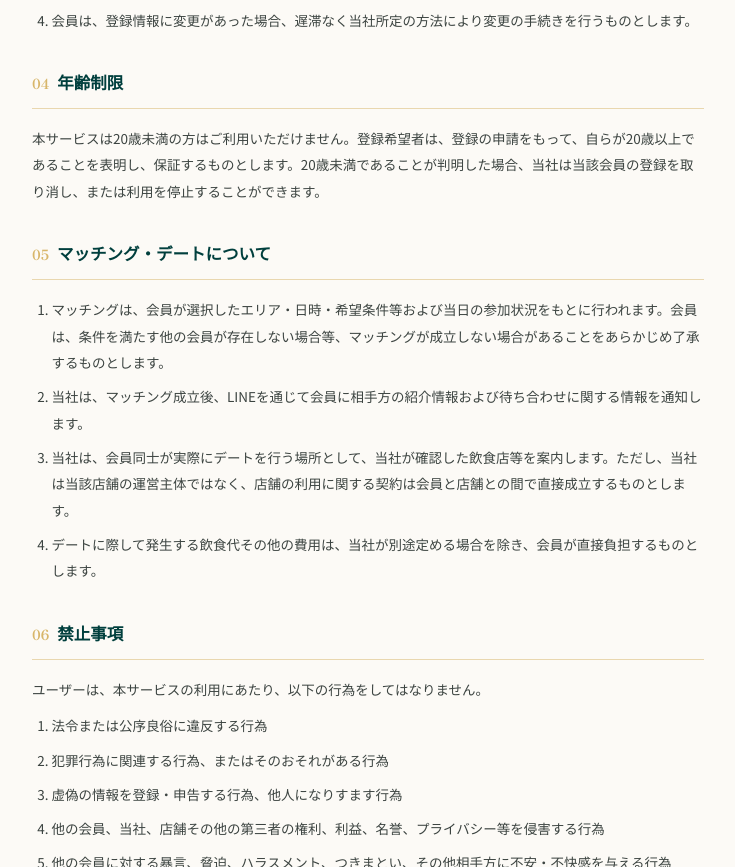
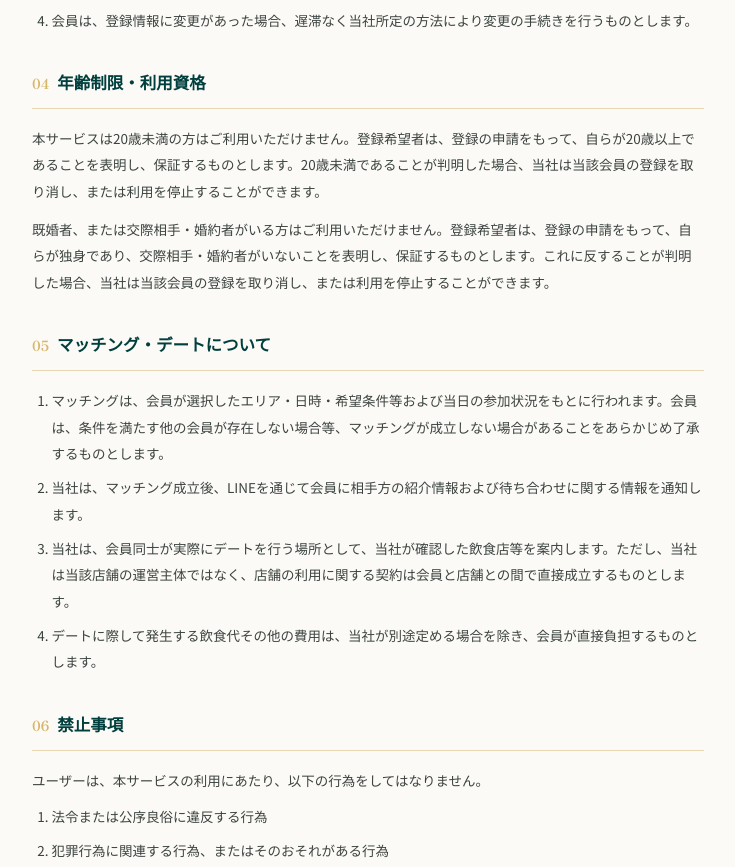
Before and after one commit to mika-kojima23/tsunagu-lp, a plain HTML site: page terms.html in a window 1280 px wide. Shown: the part 1326-2193 px from the top of the page, without its empty margins (272-1007 px from the left). Drawn offline with Linux system fonts and the light colour scheme.

Commit message:
利用規約第4条に既婚者・交際相手がいる方の利用不可を追加し、Meta審査用資料に反映
Co-Authored-By: Claude Opus 5.5 <noreply@anthropic.com>
Claude-Session: https://claude.ai/code/session_016fankzeeLMERNnyrEkt9Hp

```diff
--- a/terms.html
+++ b/terms.html
@@ -126,9 +126,12 @@
 
       <!-- 4 -->
       <section class="article">
-        <h2><span class="num">04</span>年齢制限</h2>
+        <h2><span class="num">04</span>年齢制限・利用資格</h2>
         <p>
           本サービスは20歳未満の方はご利用いただけません。登録希望者は、登録の申請をもって、自らが20歳以上であることを表明し、保証するものとします。20歳未満であることが判明した場合、当社は当該会員の登録を取り消し、または利用を停止することができます。
+        </p>
+        <p>
+          既婚者、または交際相手・婚約者がいる方はご利用いただけません。登録希望者は、登録の申請をもって、自らが独身であり、交際相手・婚約者がいないことを表明し、保証するものとします。これに反することが判明した場合、当社は当該会員の登録を取り消し、または利用を停止することができます。
         </p>
       </section>
 
```
Also changed, not shown: 2 other files.
